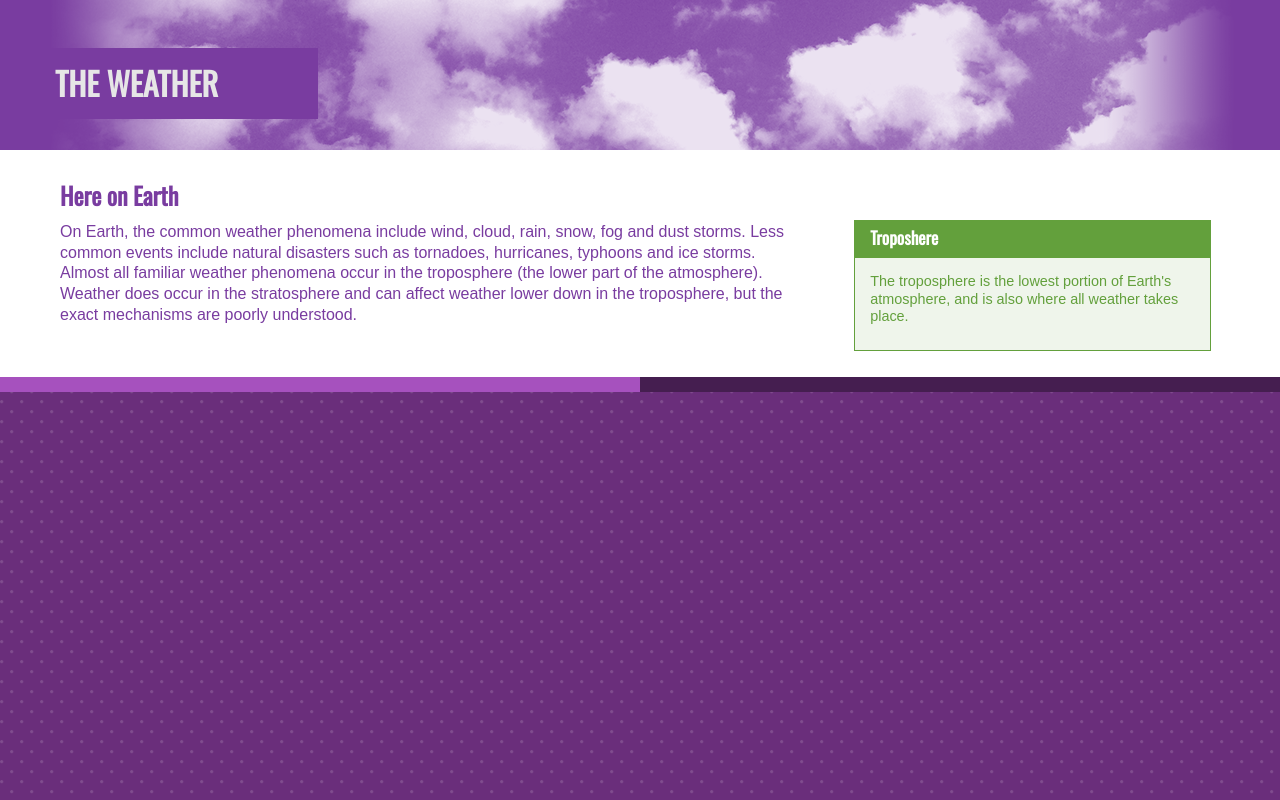
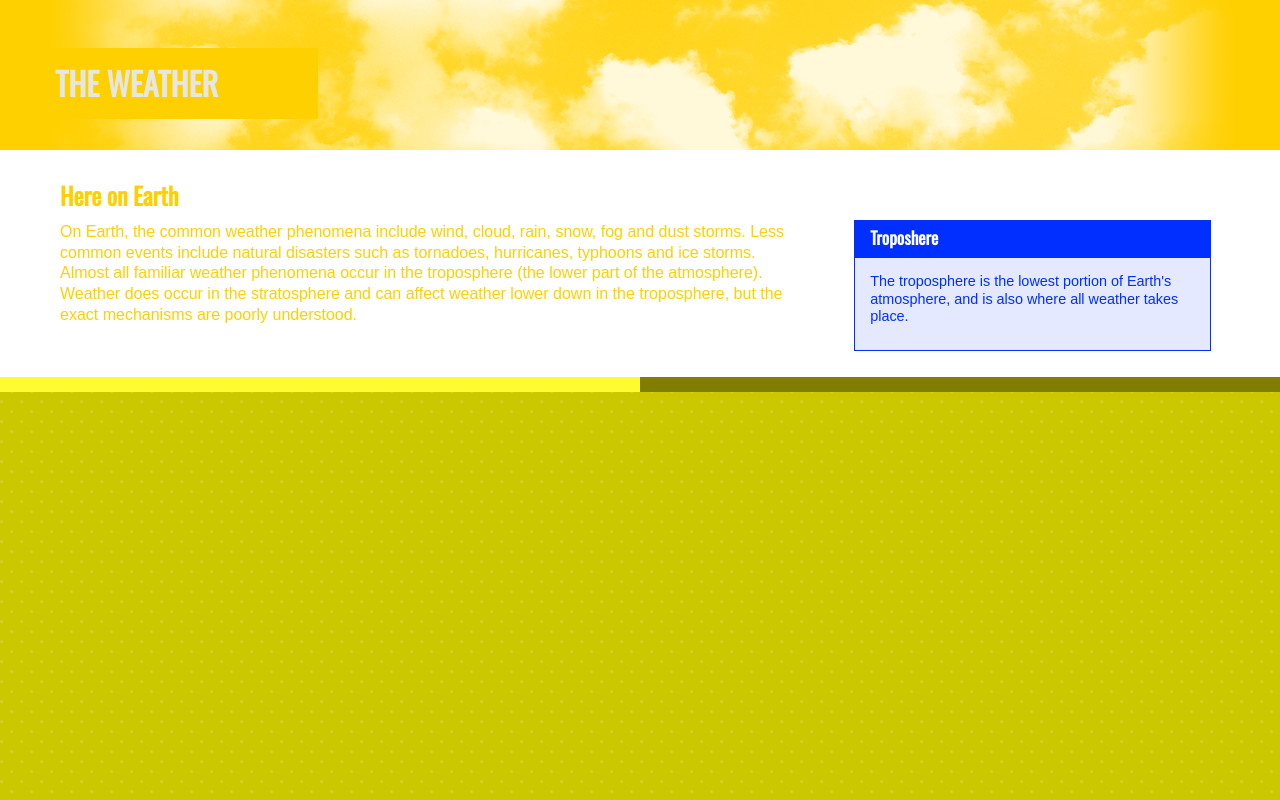
Before and after one commit to themaxsi/visualisering-Project-Folder, a PHP site: page / in a window 1280 px wide. Run offline with PHP 8.4, Linux system fonts and the light colour scheme; style sheets or scripts are compiled from the project's sources; some web fonts are replaced.

Commit message:
color edits

```diff
--- a/V3.1-Forløb/SCSS/SCSS-Opgave1a/style.scss
+++ b/V3.1-Forløb/SCSS/SCSS-Opgave1a/style.scss
@@ -2,7 +2,7 @@
 
 @import url('https://fonts.googleapis.com/css?family=Droid+Sans|Oswald');
 
-$color_1: #793ca0;
+$color_1: rgb(255, 208, 0);
 $color_2: adjust-hue($color_1, 10%);
 $color_3: adjust-hue($color_1, 180%);
 
```
